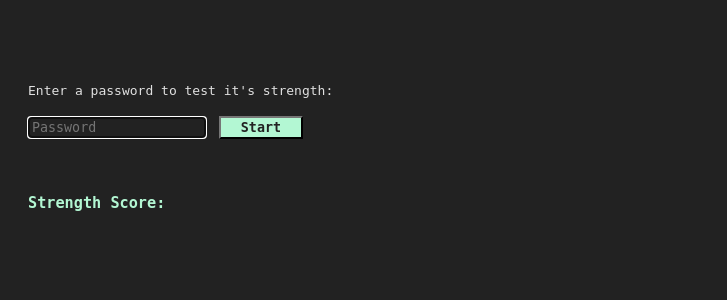
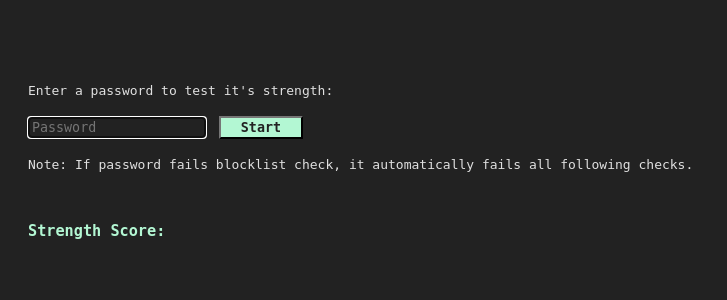
Before and after one commit to shaylaing/password-security-toolkit, a Flask app: page /analyser in a window 1280 px wide. Shown: the part 69-369 px from the top of the page, without its empty margins (0-727 px from the left). Run offline with Flask 3, Linux system fonts and the light colour scheme.

Commit message:
Formatting.

```diff
--- a/project/templates/analyser.html
+++ b/project/templates/analyser.html
@@ -21,6 +21,7 @@
         {% if empty_error %}
             <p id="empty-error">{{ empty_error }}</p>
         {% endif %}
+        <p id="note">Note: If password fails blocklist check, it automatically fails all following checks.</p>
     </div>
     <!-- Display results of password strength check -->
     <div id="results" class="results-section">
```
